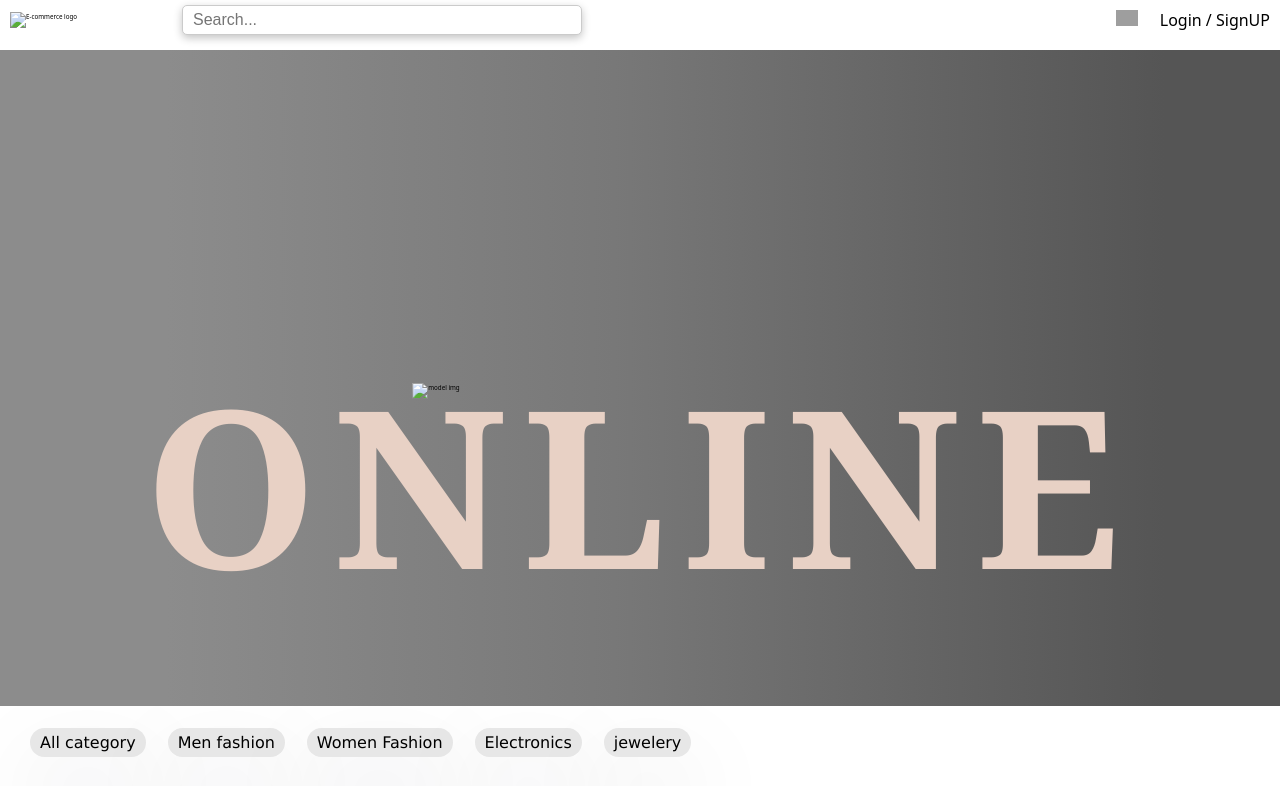
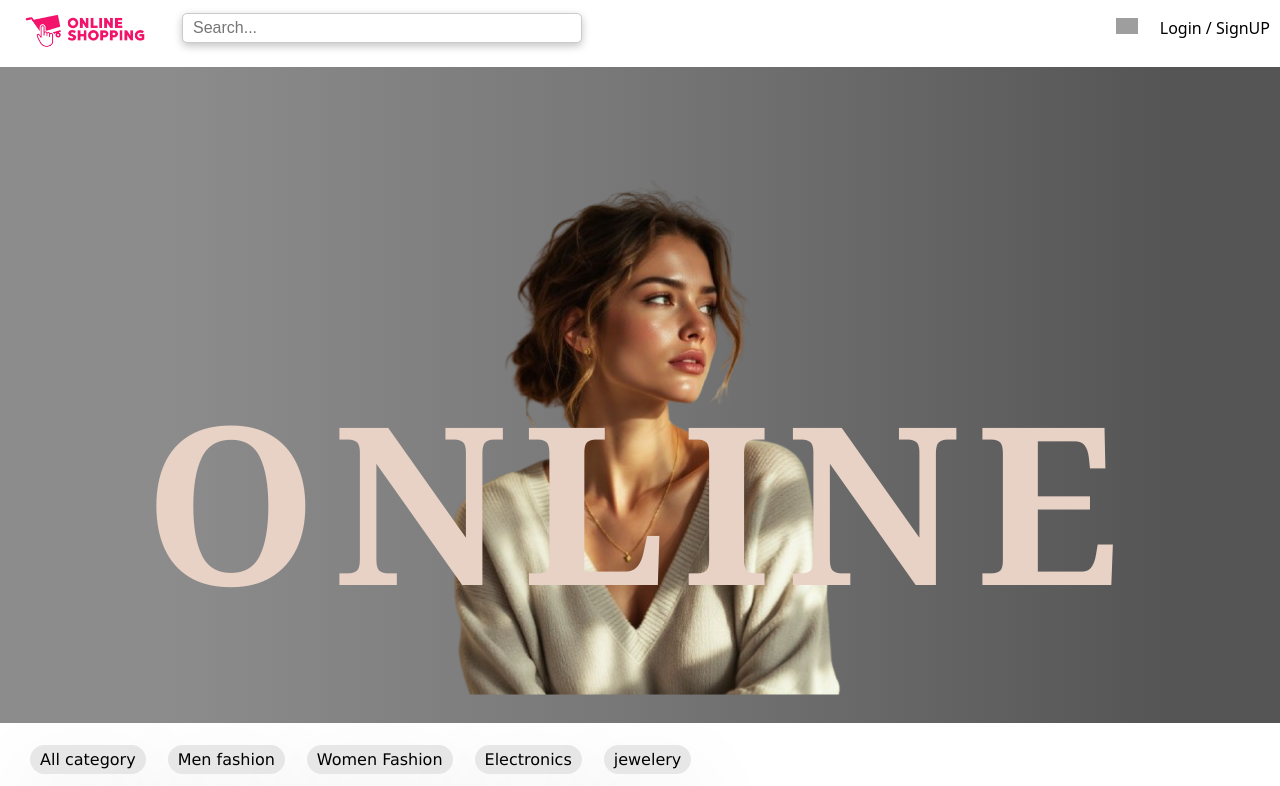
Before and after one commit to jatinlikhar/MINI-E-COMMERCE-, a website built with Vite: page MINI-E-commerce/index.html in a window 1280 px wide. Shown: the top 786 px of the page. Built offline with nearby package versions, Linux system fonts and the light colour scheme; no server answers; grey boxes are pictures that could not be loaded; files whose address does not match are found by name.

Commit message:
images added

```diff
--- a/MINI-E-commerce/index.html
+++ b/MINI-E-commerce/index.html
@@ -14,7 +14,7 @@
     <header class="section-Navbar">
         <div class="navbar">
             <div class="left-Content">
-                <img src="./Publics/E commerce Logo.jpg" alt="E-commerce logo">
+                <img src="./src/Assets/E commerce Logo.jpg" alt="E-commerce logo">
                 <input type="text" id="searchBar" placeholder="Search...">
             </div>
             <div class="right-Content">
@@ -27,7 +27,7 @@
             <div class="main-Bar">
                 <div class="background-Text">
                     <h1>ONLINE</h1>
-                    <img src="./Publics/Model image.png" alt="model img">
+                    <img src="./src/Assets/Model image.png" alt="model img">
                 </div>
             </div>
         </section>
@@ -46,7 +46,7 @@
 
     <!-- main -->
     <div class="error-page">
-        <img src="./Publics/Error img.webp" alt="">
+        <img src="./src/Assets/Error img.webp" alt="">
     </div>
     <div class="main-Body">
         <aside class="aside-Container">
```
Also changed, not shown: MINI-E-commerce/src/Assets/E commerce Logo.jpg (added), MINI-E-commerce/src/Assets/Error img.webp (added), MINI-E-commerce/src/Assets/Model image.png (added).
